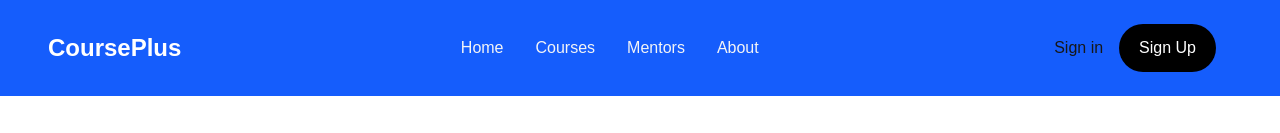
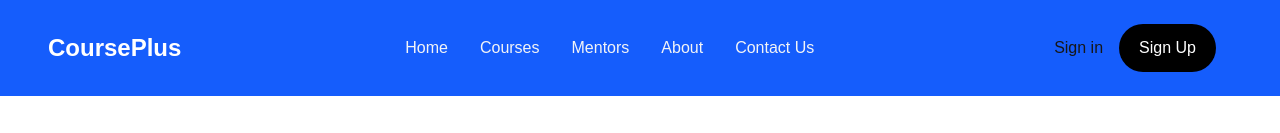
Before and after one commit to iamsamarth1011/capstone-sem2, a Next.js app: page / in a window 1280 px wide. Shown: the top 133 px of the page. Built offline with nearby package versions, Linux system fonts and the light colour scheme; no server answers.

Commit message:
navbar final fixes

```diff
--- a/components/navbar.jsx
+++ b/components/navbar.jsx
@@ -27,7 +27,8 @@ const Navbar = () => {
         <li><a href="#home" className="hover:text-indigo-500 transition">Home</a></li>
         <li><a href="#courses" className="hover:text-indigo-500 transition">Courses</a></li>
         <li><a href="#mentors" className="hover:text-indigo-500 transition">Mentors</a></li>
-        <li><a href="#about" className="hover:text-indigo-500 transition">About</a></li>
+        <li><a href="#benefit" className="hover:text-indigo-500 transition">About</a></li>
+        <li><a href="#about" className="hover:text-indigo-500 transition">Contact Us</a></li>
       </ul>
 
       <header className="flex justify-end items-center p-4 gap-4 h-16">
```
